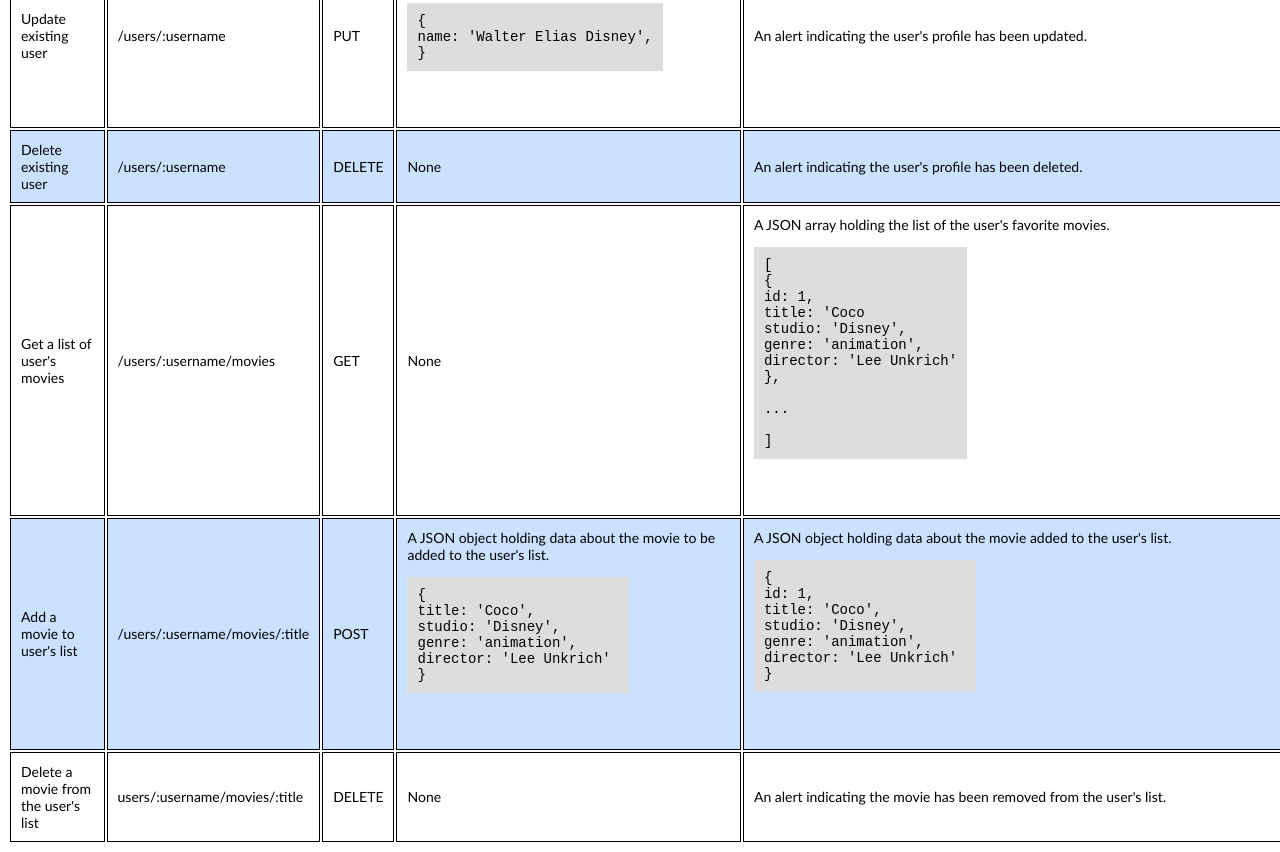
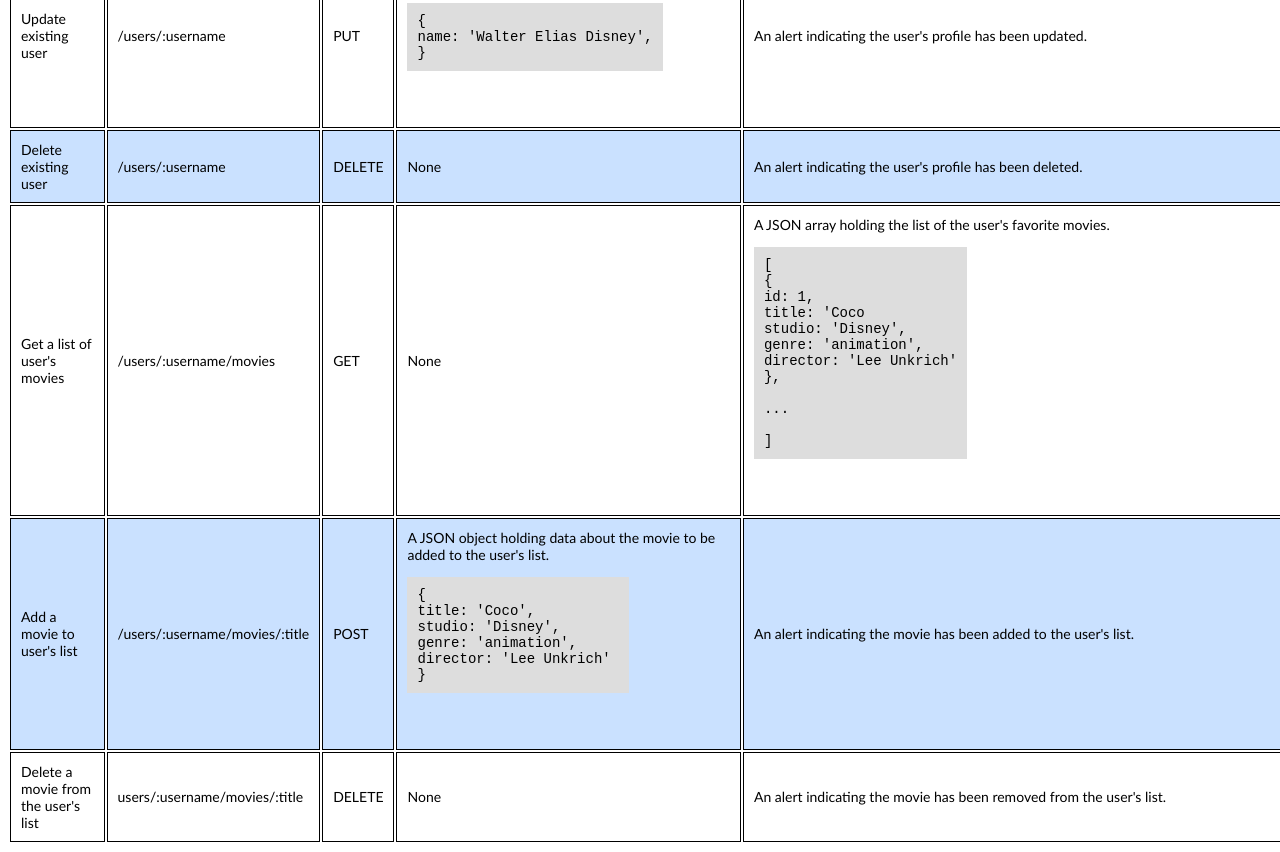
Before and after one commit to MaiaraLopes/Achievement-2, a website: page public/documentation.html in a window 1280 px wide. Shown: the part 1210-2062 px from the top of the page. Drawn offline with Linux system fonts and the light colour scheme.

Commit message:
Updated wrong paramenter in index.js and the response column on adding a movie to user's list

```diff
--- a/index.js
+++ b/index.js
@@ -67,7 +67,7 @@ app.get("/movies/:title", function (req, res) {
   res.send("Successful GET request returning data on the specified movie.");
 });
 
-app.get("genres/:name", function (req, res) {
+app.get("genres/:title", function (req, res) {
   res.send("Successful GET request returning data on the movie genre.");
 });
 
--- a/public/documentation.html
+++ b/public/documentation.html
@@ -172,16 +172,7 @@ director: 'Lee Unkrich'
 }</code>
             </pre>
           </td>
-          <td>A JSON object holding data about the movie added to the user's list.
-            <pre>
-<code>{
-id: 1,
-title: 'Coco',
-studio: 'Disney',
-genre: 'animation',
-director: 'Lee Unkrich'
-}</code>
-            </pre>
+          <td>An alert indicating the movie has been added to the user's list.
           </td>
       </tr>
 
```
